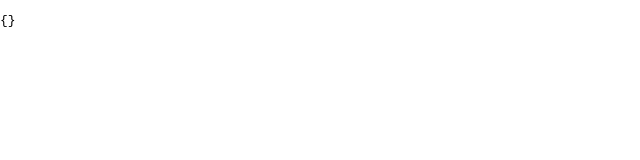
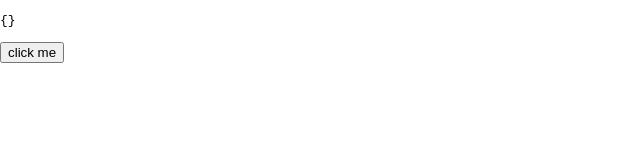
Before and after one commit to walborn/yaoauthtest, a Next.js app: page /hello in a window 1280 px wide. Shown: the top 160 px of the page, without its empty margins (0-640 px from the left). Built offline with nearby package versions, Linux system fonts and the light colour scheme.

Commit message:
initial commit

```diff
--- a/pages/hello.js
+++ b/pages/hello.js
@@ -32,9 +32,32 @@ export default function Home() {
       console.log(code)
     }
   }, [ router ])
+
+  const handleClick = () => {
+    const code = router.search.slice(6)
+    axios.post(`https://oauth.yandex.ru/token`,
+    {
+      grant_type: 'authorization_code',
+      code,
+      // client_id: clientId,
+      // client_secret: clientSecret,
+    },
+    {
+      headers: {
+        'Content-type': 'application/x-www-form-urlencoded',
+        Authorization: `Basic ${btoa(`${clientId}:${clientSecret}`)}`,
+      }
+    })
+      .then(setValue)
+      .catch(setValue)
+      .finally(alert)
+    console.log(code)
+  }
+
   return (
     <div>
       <pre>{JSON.stringify(value, null, 2)}</pre>
+      <button onClick={handleClick}>click me</button>
     </div>
   )
 }
```
